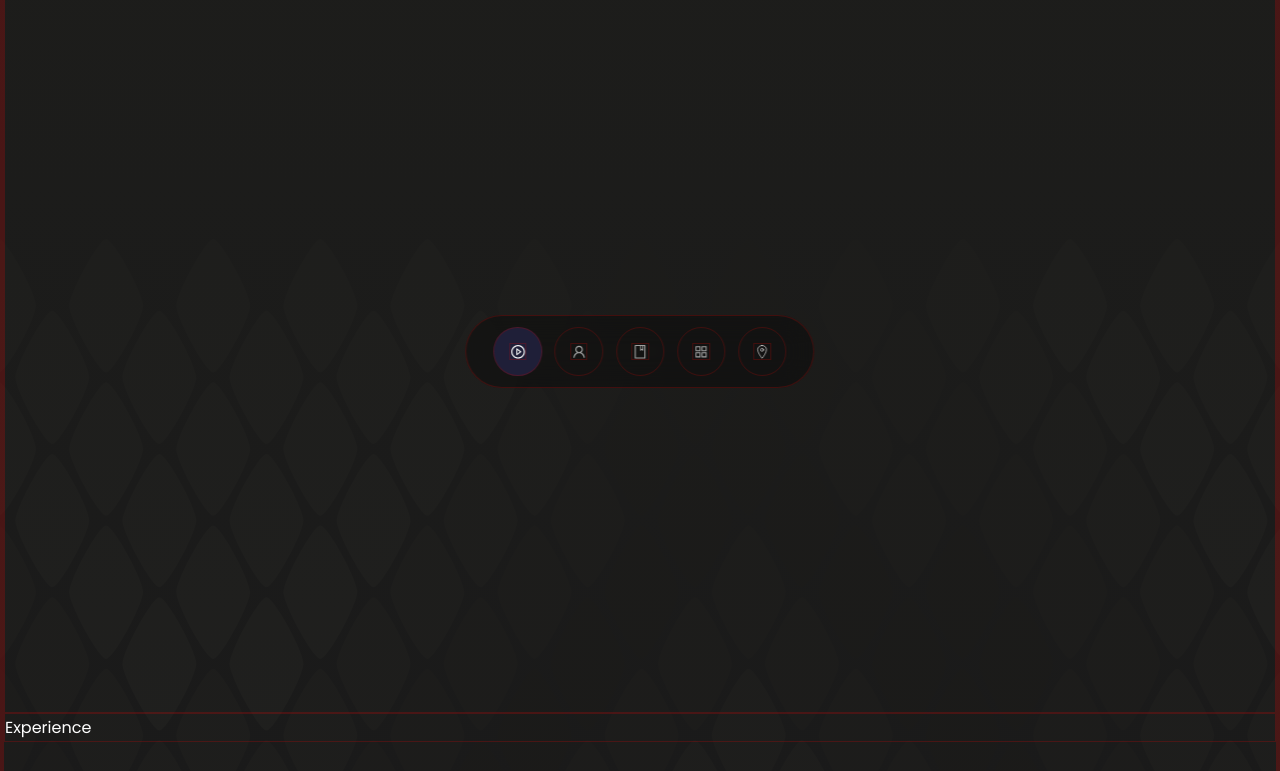
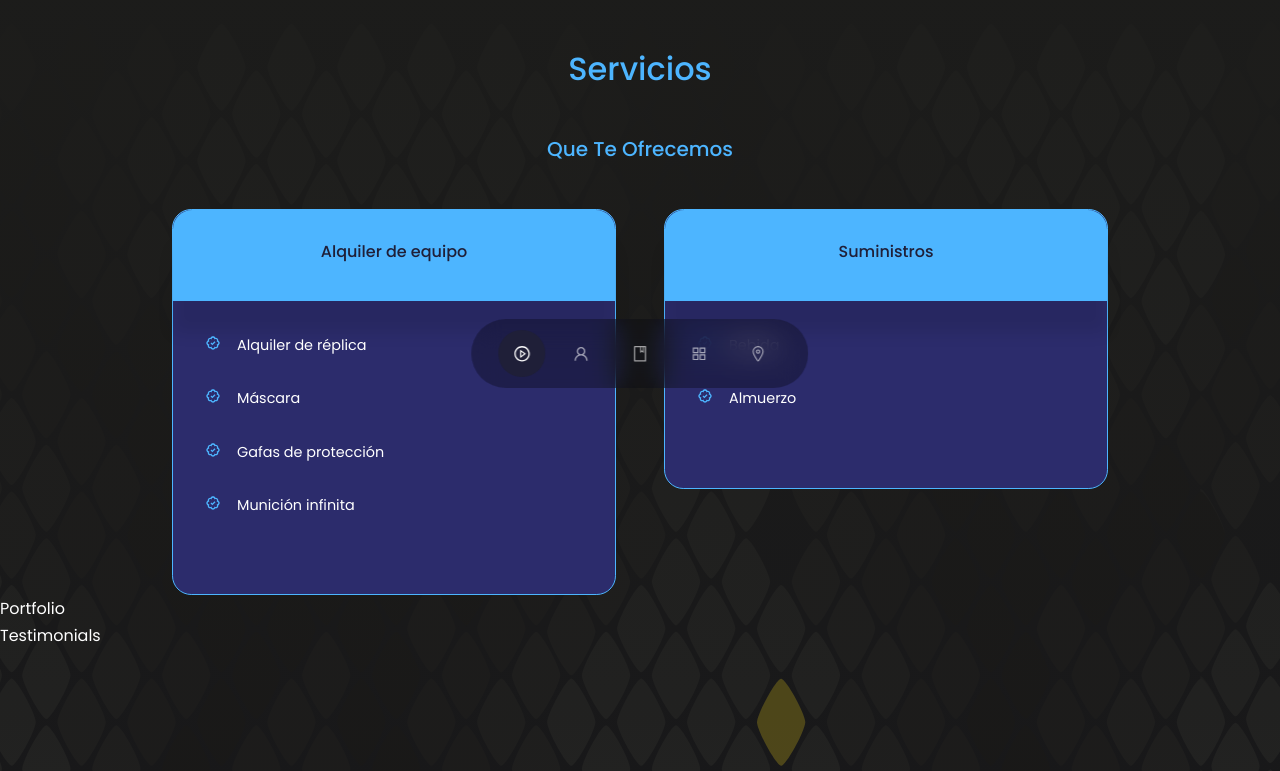
Before and after one commit to aabrilfl13/pentagonteam-website, a React (Create React App) app: page / in a window 1280 px wide. Shown: the part 380-1151 px from the top of the page. Built offline with nearby package versions, Linux system fonts and the light colour scheme.

Commit message:
Fix and Add new team component

```diff
--- a/src/App.css
+++ b/src/App.css
@@ -1,4 +1,4 @@
-@import url('https://fonts.googleapis.com/css2?family=Poppins:wght@300;400;500;600&display=swap');
+@import url("https://fonts.googleapis.com/css2?family=Poppins:wght@300;400;500;600&display=swap");
 
 * {
 	margin: 0;
@@ -8,7 +8,7 @@
 	box-sizing: border-box;
 	list-style: none;
 	text-decoration: none;
-    border: 1px solid rgb(255, 0, 0, 0.2);
+	/* border: 1px solid rgb(255, 0, 0, 0.2); */
 }
 
 :root {
@@ -27,6 +27,8 @@
 }
 
 html {
+	overflow-x: hidden;
+	scroll-padding-top: 6rem;
 	scroll-behavior: smooth;
 }
 
@@ -35,9 +37,9 @@ html {
 }
 
 body {
-    height: 100%;
+	min-height: 100hv;
 
-    font-family: 'Poppins', sans-serif;
+	font-family: "Poppins", sans-serif;
 	color: var(--colort-withe);
 	line-height: 1.7;
 
@@ -45,7 +47,6 @@ body {
 	background-image: url(../src/assets/img/BACKGROUND.svg);
 	background-position: center;
 	background-size: cover;
-
 }
 
 /* GENERAL STRYLES */
@@ -54,7 +55,11 @@ body {
 	margin: 0 auto;
 }
 
-h1, h2, h3, h4, h5 {
+h1,
+h2,
+h3,
+h4,
+h5 {
 	font-weight: 500;
 }
 
@@ -62,12 +67,20 @@ h1 {
 	font-size: 2.5rem;
 }
 
-section{
-    margin-top: 8rem;
-    height: 100vh;
+h2 {
+	margin-bottom: 0;
 }
 
-section > h2, section > h5 {
+h5 {
+	margin-top: 0rem;
+}
+
+section {
+	margin-top: 8rem;
+}
+
+section > h2,
+section > h5 {
 	text-align: center;
 	color: var(--color-primary);
 	margin-bottom: 3rem;
@@ -76,7 +89,6 @@ section > h2, section > h5 {
 .text-light {
 	color: var(--color-light);
 	transition: var(--transition);
-
 }
 
 a {
@@ -116,7 +128,7 @@ img {
 }
 
 /* MEDIA QUERIES (MEDIUM DEVICES) */
-@media screen and (max-width: 1024px){
+@media screen and (max-width: 1024px) {
 	.container {
 		width: var(--container-width-md);
 	}
@@ -127,12 +139,12 @@ img {
 }
 
 /* MEDIA QUERIES (SMALL DEVICES) */
-@media screen and (max-width: 600px){
+@media screen and (max-width: 600px) {
 	.container {
 		width: var(--container-width-ms);
 	}
 
-    section > h2{
+	section > h2 {
 		margin-bottom: 2rem;
 	}
 }
--- a/src/App.js
+++ b/src/App.js
@@ -4,12 +4,12 @@ import React from "react";
 import "./App.css";
 import { About } from "./components/about/About";
 import { Contact } from "./components/contact/Contact";
-import { Experience } from "./components/experience/Experience";
 import { Footer } from "./components/footer/Footer";
 import { Header } from "./components/header/Header";
 import { Nav } from "./components/nav/Nav";
 import { Portfolio } from "./components/portfolio/Portfolio";
 import { Services } from "./components/services/Services";
+import { Team } from "./components/team/Team";
 import { Testimonials } from "./components/testimonials/Testimonials";
 
 function App() {
@@ -18,7 +18,7 @@ function App() {
 			<Header />
 			<Nav />
 			<About />
-			<Experience />
+			<Team />
 			<Services />
 			<Portfolio />
 			<Testimonials />
--- a/src/components/experience/Experience.js
+++ /dev/null
@@ -1,6 +0,0 @@
-import React from "react";
-import "./experience.css";
-
-export const Experience = () => {
-	return <div>Experience</div>;
-};
```
Also changed, not shown: src/components/experience/experience.css (deleted). Lines whose indentation alone changed are shown as unchanged.
